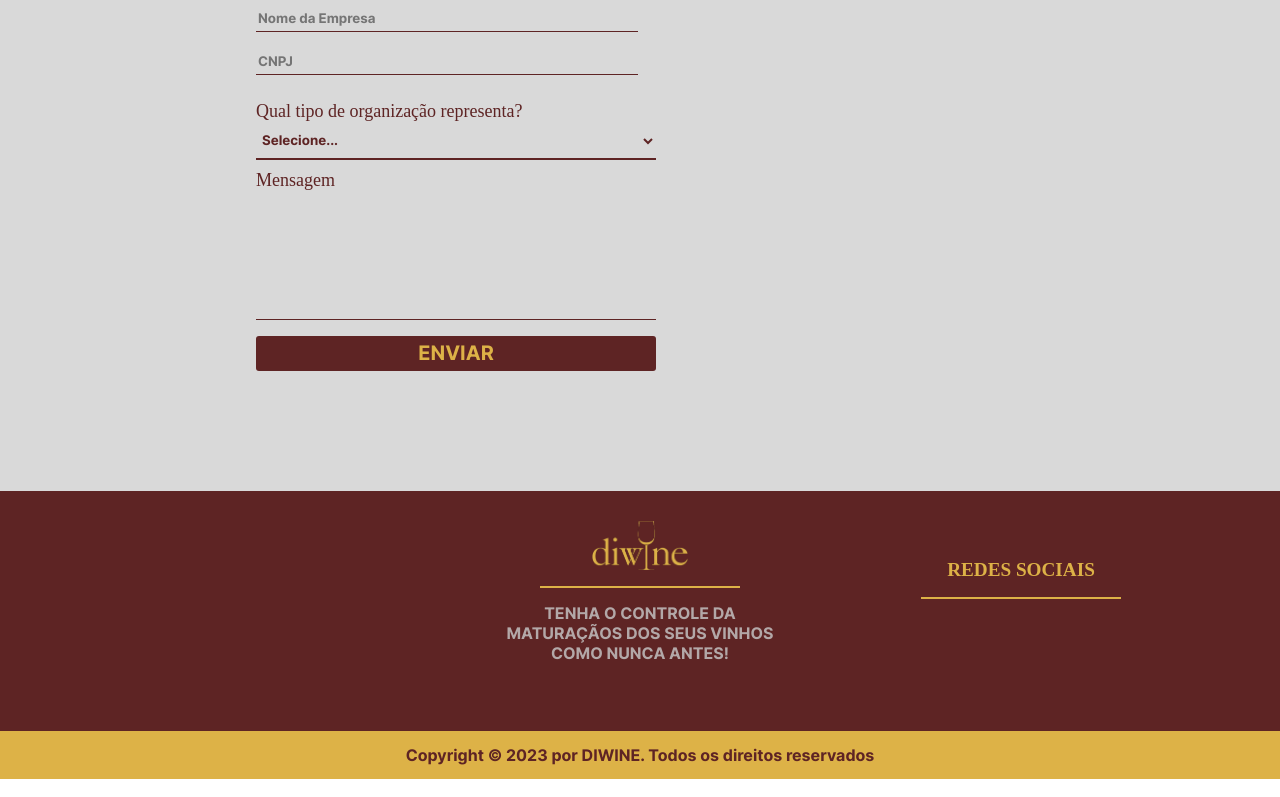
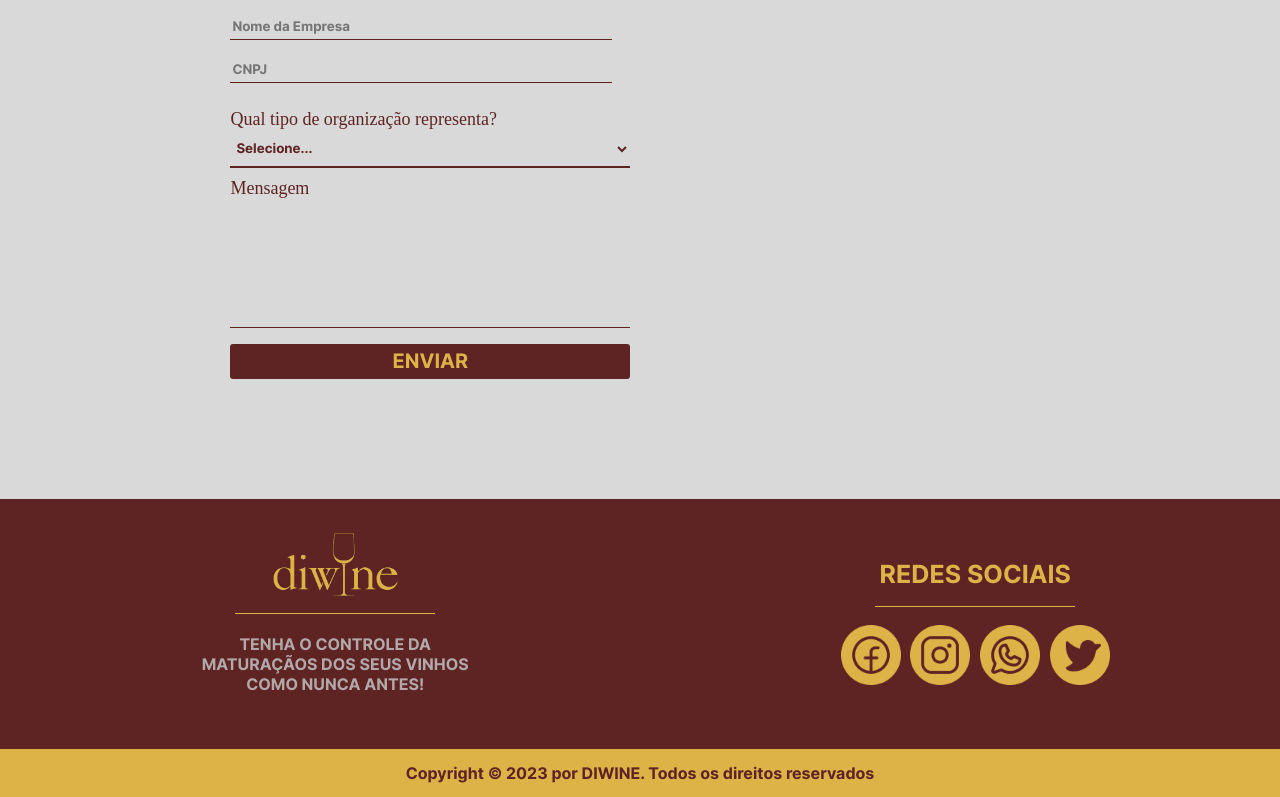
Before and after one commit to giuliacarmona/Projeto-Diwine, a plain HTML site: page Algoritmo/web/home/index.html in a window 1280 px wide. Shown: the part 3068-3865 px from the top of the page. Drawn offline with Linux system fonts and the light colour scheme.

Commit message:
Adicionando icones das redes sociais no Footer

```diff
--- a/Algoritmo/web/home/index.html
+++ b/Algoritmo/web/home/index.html
@@ -1,11 +1,13 @@
 <!DOCTYPE html>
 <html lang="en">
+
 <head>
   <meta charset="UTF-8">
   <meta name="viewport" content="width=device-width, initial-scale=1.0">
   <link rel="stylesheet" href="style.css">
   <title>DIWINE</title>
 </head>
+
 <body>
   <header>
     <container>
@@ -28,7 +30,9 @@
     <container>
       <h1 class="home-title">CONTROLE A <br>MATURAÇÃO DO<br>VINHO COMO<br>NUNCA ANTES</h1>
       <div class="home-text">
-        <h3>É essencial preservar o vinho contra a oxidação e contaminação de microorganismos. Assim, o enchimento é um procedimento essencial para proteger o vinho da oxidação e para manter o nível de SO2 dentro da barrica nos valores desejados.</h3>
+        <h3>É essencial preservar o vinho contra a oxidação e contaminação de microorganismos. Assim, o enchimento é um
+          procedimento essencial para proteger o vinho da oxidação e para manter o nível de SO2 dentro da barrica nos
+          valores desejados.</h3>
         <br>
         <a href="#section-info"><button class="acesso saibaMais"> SAIBA MAIS</button></a>
       </div>
@@ -68,7 +72,8 @@
         <div class="solucao-title-tempo">
           <span class="title-option">OTIMIZAÇÃO DE TEMPO</span><br>
           <span class="title-sub"> Com o sistema instalado, não é necessária a habitual <br>
-            fiscalização, todas as tarefas associadas a este <br> processo de monitorização manual são automatizadas</span>
+            fiscalização, todas as tarefas associadas a este <br> processo de monitorização manual são
+            automatizadas</span>
         </div>
 
         <div class="div-line"></div>
@@ -81,7 +86,6 @@
             com impacto relevante na eficiência operacional, assim como para que o enólogo possa<br>
             conduzir a vinificação precisamente como deseja.</p>
         </div>
-
       </div>
 
     </container>
@@ -134,6 +138,11 @@
         <input type="textarea" id="inputMensagem" class="inputMensagem"> <br>
         <button onclick="enviar()" class="botao">ENVIAR</button>
       </div>
+
+      <!-- <div class="container-map">
+        TESTE
+      </div> -->
+
     </container>
   </section>
 
@@ -148,11 +157,19 @@
       </div>
 
       <div class="redes">
-        <h3 class="redesSociais">REDES SOCIAIS</h3>
+        <span>REDES SOCIAIS</span>
         <div class="linhaAmarela"></div>
+
+        <div class="imgSociais">
+          <img src="img/facebook.png">
+          <img src="img/instagram.png">
+          <img src="img/whatsapp.png">
+          <img src="img/twitter.png">
         </div>
+
     </container>
   </section>
+
   <div class="copy">Copyright © 2023 por DIWINE. Todos os direitos reservados</div>
 
 </body>
--- a/Algoritmo/web/home/style.css
+++ b/Algoritmo/web/home/style.css
@@ -159,8 +159,8 @@ h3 {
 
 .vector {
   display: flex;
-  width: 5vw;
-  height: 11vh;
+  width: 110px;
+  height: 100px;
   margin-top: 5vh;
   margin-left: 32vw;
   align-items: center;
@@ -322,6 +322,7 @@ p {
 }
 
 .paragrafo {
+  justify-content: space-between;
   text-align: center;
   flex-direction: column;
   font-size: 50px;
@@ -330,9 +331,14 @@ p {
 }
 
 .registro {
-  flex-direction: column;
-  margin-top: 4vh;
-  margin-left: 20vw;
+  margin: 40px 0 0 18% ;
+  width: 25%;
+}
+
+.container-map {
+  margin: 40px 0 0 18% ;
+  width: 25%;
+  display: flex;
 }
 
 .input {
@@ -409,52 +415,82 @@ p {
 .footer {
   background-color: #5E2424;
   width: 100%;
-  height: 30vh;
-  position: static;
+  height: 250px;
+  position: center;
+  align-items: center;
 }
 
-.logoFooter {
+.footer container {
+  flex-direction: center;
+  flex-wrap: wrap;
+  justify-content: space-around;
+  display: flex;
+  margin: 0 auto;
+}
+
+.footer container .logoFooter {
   display: flex;
   align-items: center;
   justify-content: center;
   flex-direction: column;
-  padding: 5vh 0;
+  padding: 10px 0;
+  margin: 18px;
+}
+
+.footer container .logoFooter .logotipo {
+  display: flex;
+  align-items: center;
+  width: 125px;
+  justify-content: center;
+  flex-direction: column;
+  padding: 5px 0;
+}
+
+
+.footer container .logoFooter .fraseFooter {
+  margin-top: 20px;
+  text-align: center;
+  width: 300px;
+  height: 25px;
+  color: #b3a8a8;
 }
 
 .linhaAmarela {
-  margin-top: 2vh;
+  margin-top: 12px;
   width: 200px;
-  height: 2px;
+  height: 1px;
   background-color: #DDB247;
 }
 
-.fraseFooter {
-  padding-top: 15px;
-  text-align: center;
-  width: 300px;
-  height: 50px;
-  color: #b3a8a8;
-}
-
-.redes {
-  margin-left: 70%;
-  font-weight: 10px;
-  width: 250px;
+.footer container .redes {
   display: flex;
   align-items: center;
   justify-content: center;
   flex-direction: column;
-  margin-top: -134px;
+  padding: 10px 0;
 }
 
-.redesSociais {
+.footer container .redes span {
   color: #DDB247;
-  font-size: 20;
-  font-weight: 50px;
+  text-align: center;
+  margin: 50px 10px 10px;
+  height: 25px;
+  font-size: 25px;
 }
 
-.redesSociaisImagem {
+.footer container .redes .imgSociais {
   justify-content: space-between;
+  flex-direction: row;
+}
+
+.footer container .redes .imgSociais img{
+  width: 60px;
+  height: 60px;
+  padding: 0 3px;
+  margin-top: 18px;
+  align-items: center;
+  justify-content: space-between;
+  cursor: pointer;
 }
 
 .copy {
```
Also changed, not shown: Algoritmo/web/acesso/style/style.css (+19 -0 lines), Algoritmo/web/home/img/facebook.png (added), Algoritmo/web/home/img/instagram.png (added), Algoritmo/web/home/img/linkedin.png (added), Algoritmo/web/home/img/twitter.png (added), Algoritmo/web/home/img/whatsapp.png (added), 1 other file. Lines whose indentation alone changed are shown as unchanged.
